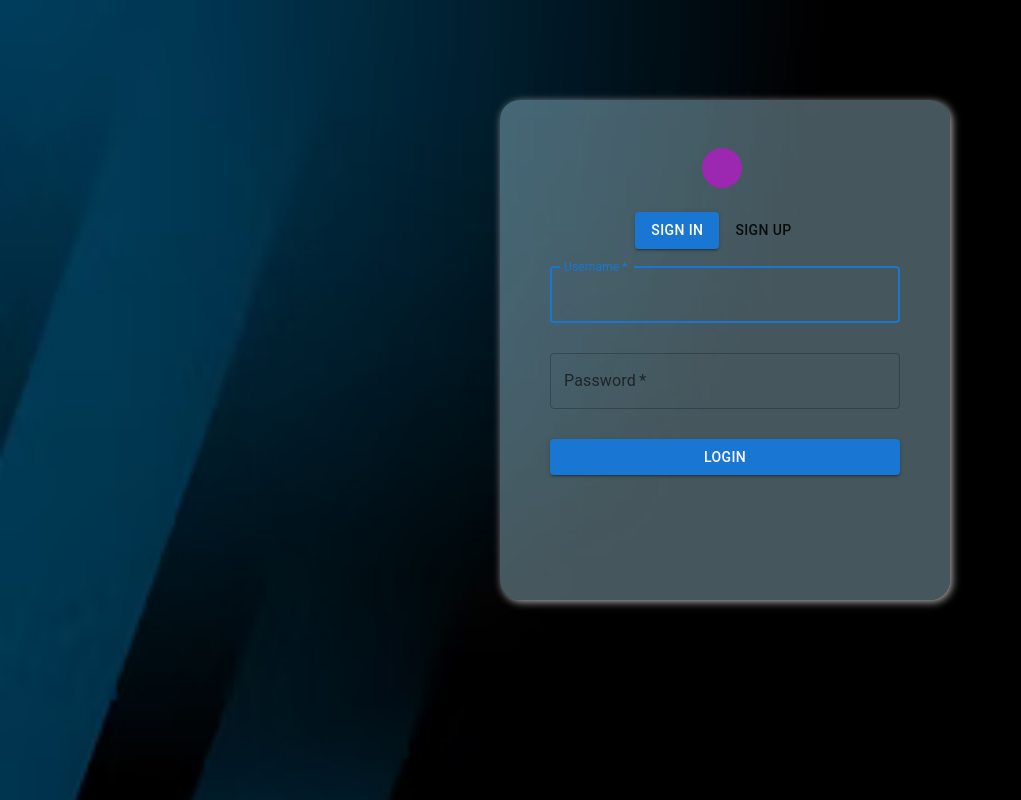
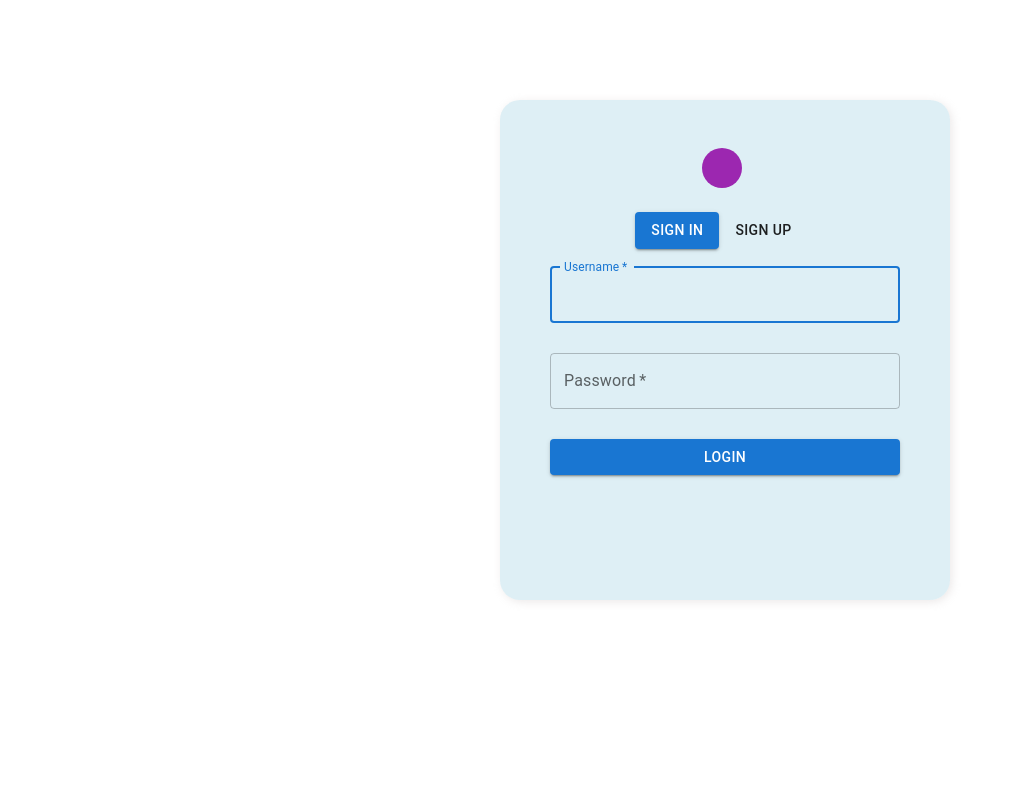
Before and after one commit to shravangoyal/Video_ConferencingNew, a React (Vite) app in the folder frontend/: page /auth in a window 1280 px wide. Shown: the whole page, without its empty margins (0-1021 px from the left). Built offline with nearby package versions, Linux system fonts and the light colour scheme; some icons are missing.

Commit message:
testing1 initial project setup

```diff
--- a/frontend/index.html
+++ b/frontend/index.html
@@ -4,7 +4,7 @@
     <meta charset="UTF-8" />
     <link rel="icon" type="image/svg+xml" href="/SweetMeet.jpeg" />
     <meta name="viewport" content="width=device-width, initial-scale=1.0" />
-    <title>Sweet-meet</title>
+    <title>Sweet Meet</title>
   </head>
   <body>
     <div id="root"></div>
--- a/frontend/src/App.css
+++ b/frontend/src/App.css
@@ -7,7 +7,8 @@
   color: white;
 }
 .authImage {
-  background: url("/background2.png");
+  /* background: url("/background2.png"); */
+  background-color: white;
   background-size: cover;
 }
 @media (max-width: 800px) {
--- a/frontend/src/pages/authentication.jsx
+++ b/frontend/src/pages/authentication.jsx
@@ -55,7 +55,6 @@ export default function Authentication() {
     <ThemeProvider theme={defaultTheme}>
       <Grid
         className="authImage"
-        style={{ backgroundImage: "" }}
         container
         component="main"
         sx={{ height: "100vh" }}
```
